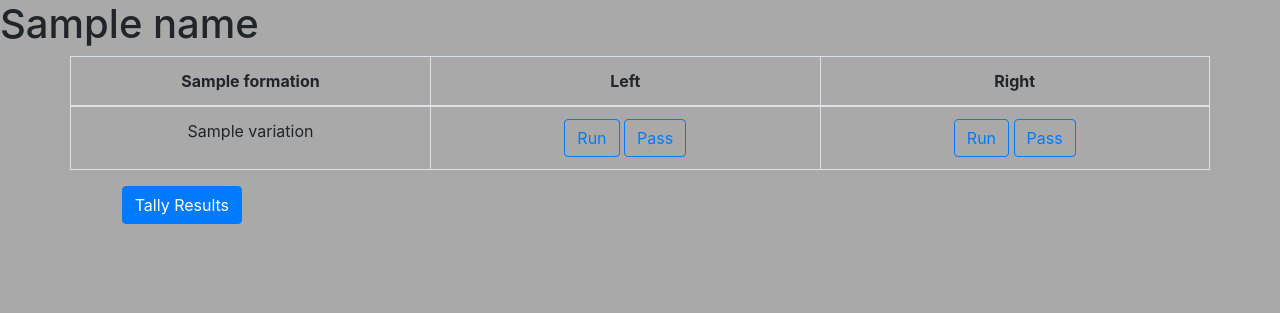
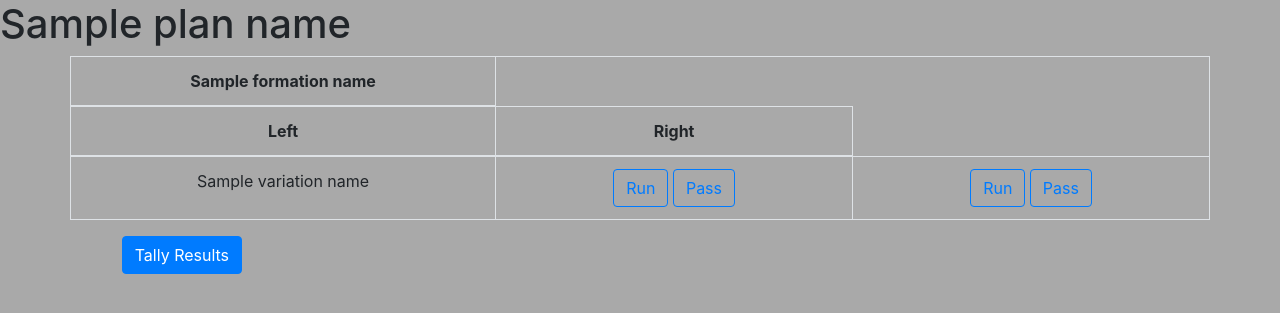
Before and after one commit to ercx80/StatsApp, a Flask app: template templates/tally.html in a window 1280 px wide. Shown: the part 56-369 px from the top of the page. Run offline with Flask 2, Linux system fonts and the light colour scheme; the template is opened without the code that fills it: most values are stand-ins (such as "Sample title", 1, 10 or a date in 2020); some libraries are stand-ins or nearby versions.

Commit message:
Working on my sessions

```diff
--- a/main.py
+++ b/main.py
@@ -1,62 +1,17 @@
-from flask import Flask, redirect, request, render_template, url_for
+from flask import Flask, redirect, request, render_template, url_for, session
 from flask_sqlalchemy import SQLAlchemy
 from flask_wtf import Form
 from wtforms  import StringField, PasswordField
 
 
-SQLAlchemy_TRACK_MODIFICATIONS=True
-
 
 app = Flask(__name__)
 app.config['SECRET_KEY'] = 'TheSecret'
 app.config['DEBUG'] = True
-app.config['SQLALCHEMY_DATABASE_URI']='mysql+pymysql://sql9342668:TKSSHLhfv9@sql9.freemysqlhosting.net/sql9342668'
-app.config['SQLALCHEMY_ECHO']= True
-app.config['SQLALCHEMY_TRACK_MODIFICATIONS']=False
-db = SQLAlchemy(app)
-
-class Gameplans(db.Model):
-    id=db.Column(db.Integer, primary_key=True)
-    name=db.Column(db.String(120), unique=True)
-
-    forms = db.relationship('Formations', backref='gameplans')
-
-    def __init__(self, name):
-        self.name=name
 
 
-
-class Formations(db.Model):
-    id = db.Column(db.Integer, primary_key=True)
-    formation= db.Column(db.String(120))
-    gameplan_id=db.Column(db.Integer, db.ForeignKey('gameplans.id'))
-
-    variations = db.relationship('Variations', backref='form')
-
-
-
-    def __init__(self, formation): #this is the class constructor
-        self.formation = formation
-        #self.gameplan = gameplan
-
-
-class Variations(db.Model):
-    id = db.Column(db.Integer, primary_key=True)
-    variation=db.Column(db.String(120))
-    formation_id=db.Column(db.Integer, db.ForeignKey('formations.id'))
-
-    def _init__(self,  variations, form):
-        self.variations= variations
-        self.form=form
-
-class Totals(db.Model):
-    id = db.Column(db.Integer, primary_key=True)
-    direction= db.Column(db.String(120))
-    play=db.Column(db.String(120))
-
-    def __init__(self, direction, play):
-        self.direction=direction
-        self.play = play
+formation_names = []
+variation_names = []
 
 @app.route('/', methods=['POST','GET'])
 def index():
@@ -70,13 +25,20 @@ def search():
 @app.route('/add', methods=['POST','GET'])
 def add():
     if request.method == 'POST':
-        #plan_name = request.form('name')
-        #formation_name = request.form['formation']
-        #variation_name = request.form['variation']
+
         plan_name = request.form['name']
-        formation_name = request.form['formation']
-        variation_name = request.form['variation']
-        return redirect('/tally')
+        session['plan_name'] = plan_name
+
+
+        formation_name = request.form.getlist('formation')
+        session['formation_name'] = formation_name
+        formation_names.append(formation_name)
+
+        variation_name = request.form.getlist('variation')
+        session ['variation_name'] = variation_name
+        variation_names.append(variation_name)
+
+        return redirect(url_for('tally'))
 
     return render_template('add.html')
 
@@ -85,11 +47,14 @@ def add():
 
 
 
-@app.route('/tally', methods=['Get','POST'])
+@app.route('/tally', methods=['GET'])
 def tally():
+    plan_name = session['plan_name']
+    formation_name = session['formation_name']
+    variation_name = session['variation_name']
 
+    return render_template('tally.html', plan_name=plan_name,formation_name=formation_name,variation_name=variation_name)
 
-    return render_template('tally.html')
 
 
 
--- a/templates/tally.html
+++ b/templates/tally.html
@@ -1,15 +1,20 @@
 {% extends 'base.html' %}
 {%block title%}Football Stats{%endblock%}
 {% block content %}
-<h1>{{name}}</h1>
+<h1>{{plan_name}}</h1>
 <table style= 'text-align:center' class='container table table-bordered'>
-{%for key, values in add %}
+
   <thead >
 
     <tr>
-      <th scope="col">{{key.formation}}</th>
+    {%for f in formation_names %}
+      <th values ='{f.formation_name}}'scope="col">{{f.formation_name}}</th>
+     {% endfor %}
+
+    <tr>
       <th scope="col">Left</th>
       <th scope="col">Right</th>
+
     </tr>
 
   </thead>
@@ -17,7 +22,9 @@
 
 
     <tr>
-      <td scope="row">{{values.variation}}</td>
+    {% for v in variation_names%}
+      <td scope="row">{{v.variation_name}}</td>
+    {% endfor %}
          <td>
             <div class='container'>
                 <button type="button" class="btn btn-outline-primary">Run</button>
@@ -36,16 +43,10 @@
 
 
   </tbody>
-{% endfor %}
 
 </table>
 <div class="col-sm-10 container">
       <button type="submit" class="btn btn-primary">Tally Results</button>
 </div>
 
-
-
-
-
-
 {%endblock%}
```
Also changed, not shown: templates/add.html (+5 -3 lines).
